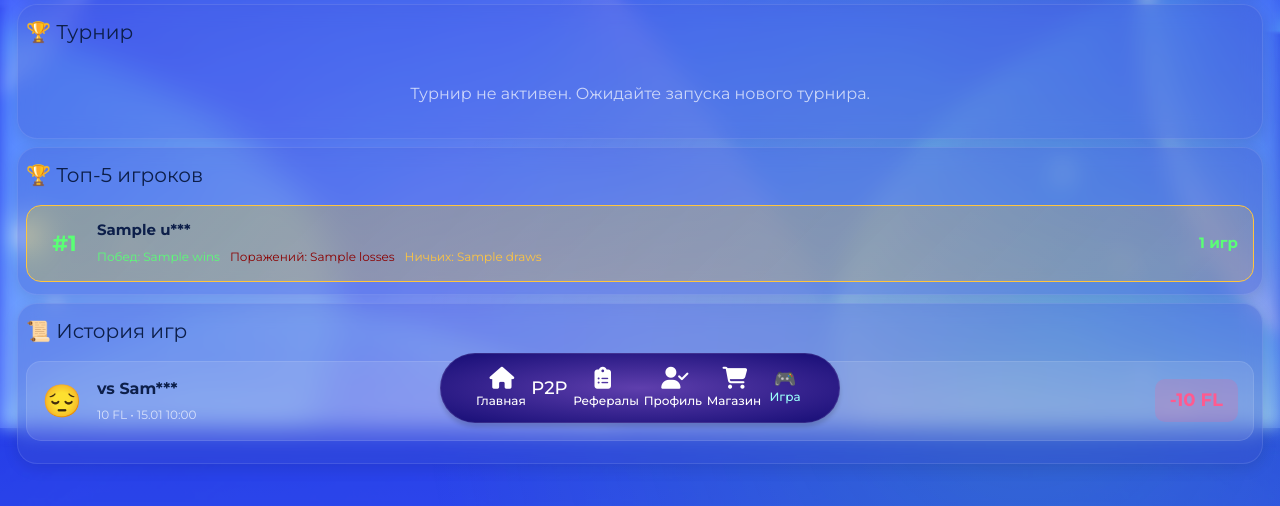
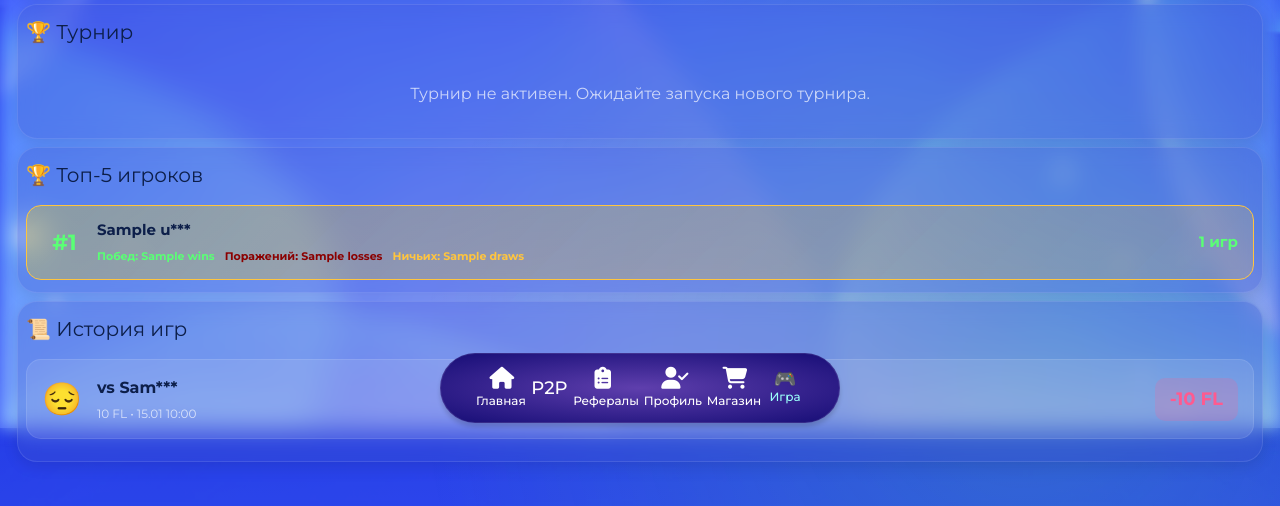
Before and after one commit to Mirzohid2001/p2p-Mirzohid-amir, a Django app: template templates/rps/home.html in a window 1280 px wide. Shown: the part 372-878 px from the top of the page. Run offline with Django 5.2, Linux system fonts and the light colour scheme; the template is opened without the code that fills it: most values are stand-ins (such as "Sample title", 1, 10 or a date in 2020); some libraries are stand-ins or nearby versions.

```diff
--- a/static/css/rps.css
+++ b/static/css/rps.css
@@ -1104,7 +1104,8 @@
 .player-stats {
     display: flex;
     gap: 10px;
-    font-size: 12px;
+    font-size: 11px;
+    font-weight: bold;
     flex-wrap: wrap;
 }
 
```
